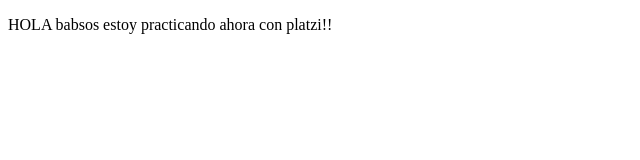
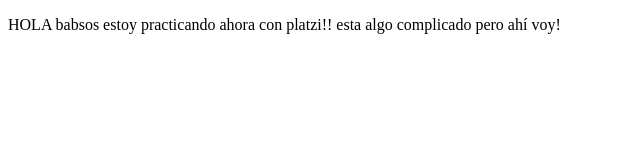
Before and after one commit to YoZv/proyectoDemoPrework, a plain HTML site: page index.html in a window 1280 px wide. Shown: the whole page, without its empty margins (0-640 px from the left). Drawn offline with Linux system fonts and the light colour scheme.

```diff
--- a/index.html
+++ b/index.html
@@ -10,6 +10,7 @@
 <body>
     <p>
         HOLA babsos estoy practicando ahora con platzi!!
+        esta algo complicado pero ahí voy!
     </p>
 </body>
 </html>
```
